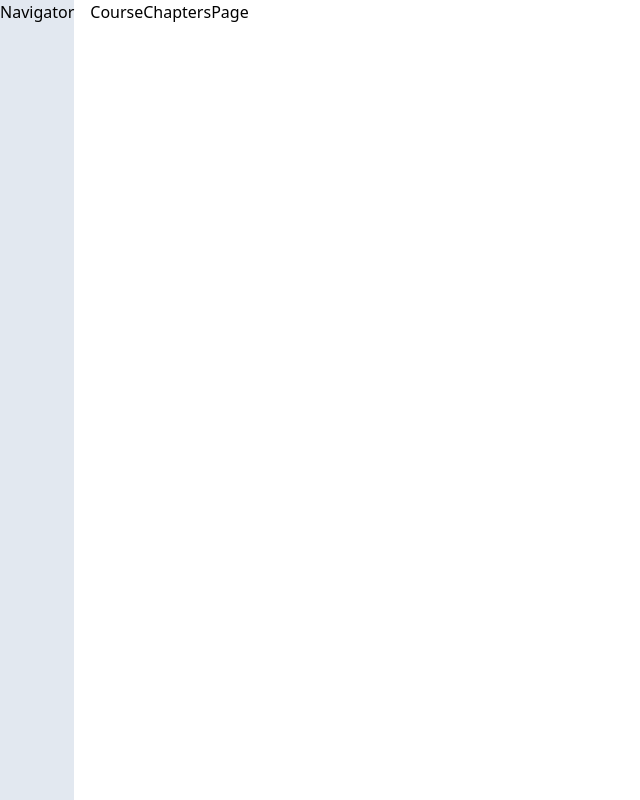
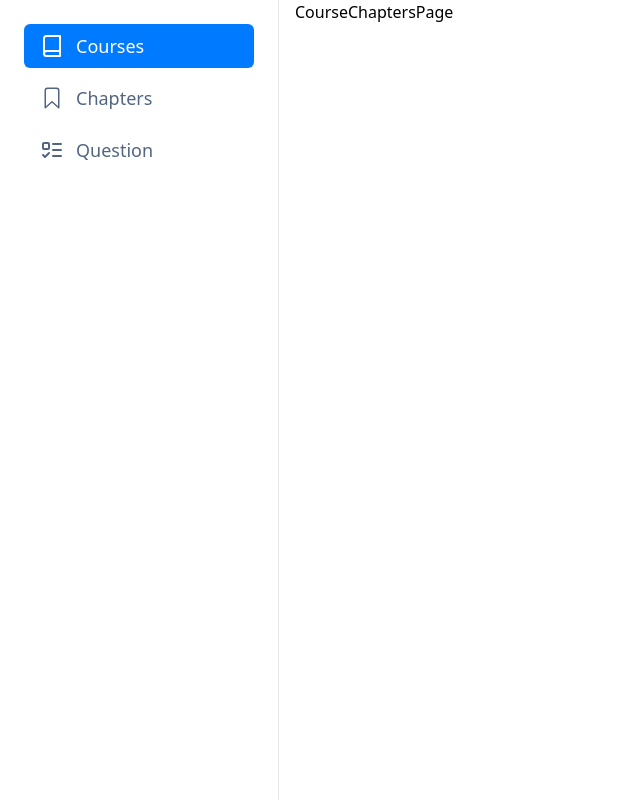
Before and after one commit to ShadyNabil8/exam-designer-system, a React (Vite) app in the folder frontend/: page /courses/1/chapters in a window 1280 px wide. Shown: the whole page, without its empty margins (0-640 px from the left). Built offline with nearby package versions, Linux system fonts and the light colour scheme.

Commit message:
Add Courses, Chapters, and Question navigation links

```diff
--- a/frontend/package.json
+++ b/frontend/package.json
@@ -15,7 +15,8 @@
     "axios": "^1.7.7",
     "clsx": "^2.1.1",
     "react-router-dom": "^6.26.1",
-    "react-toastify": "^10.0.5"
+    "react-toastify": "^10.0.5",
+    "react-icons": "^5.3.0"
   },
   "devDependencies": {
     "@eslint/js": "^9.11.1",
--- /dev/null
+++ b/frontend/src/components/NavigationLink.jsx
@@ -0,0 +1,22 @@
+import React from "react";
+import { NavLink } from "react-router-dom";
+
+const NavigationLink = ({ title, icon, url }) => {
+  return (
+    <NavLink
+      to={url}
+      className="flex rounded-md px-4 py-2 w-[230px] gap-3  items-center"
+      style={({ isActive }) => {
+        return {
+          backgroundColor: isActive ? "#007AFF" : "",
+          color: isActive ? "white" : "#526581",
+        };
+      }}
+    >
+      {icon}
+      <span className="text-lg font-medium">{title}</span>
+    </NavLink>
+  );
+};
+
+export default NavigationLink;
--- a/frontend/src/components/Navigator.jsx
+++ b/frontend/src/components/Navigator.jsx
@@ -1,7 +1,29 @@
 import React from "react";
+import NavigationLink from "./NavigationLink";
+import { FiBook } from "react-icons/fi";
+import { IoBookmarkOutline } from "react-icons/io5";
+import { LuListTodo } from "react-icons/lu";
 
 const Navigator = () => {
-  return <div className="h-full bg-slate-200">Navigator</div>;
+  return (
+    <div className="h-full border-r p-6 flex flex-col gap-2">
+      <NavigationLink
+        title="Courses"
+        url="/courses"
+        icon={<FiBook className="text-2xl " />}
+      />
+      <NavigationLink
+        title="Chapters"
+        url="/chapters"
+        icon={<IoBookmarkOutline className="text-2xl " />}
+      />
+      <NavigationLink
+        title="Question"
+        url="/questions"
+        icon={<LuListTodo className="text-2xl " />}
+      />
+    </div>
+  );
 };
 
 export default Navigator;
```
Also changed, not shown: 1 other file (tests, documents, lock files or other folders).
